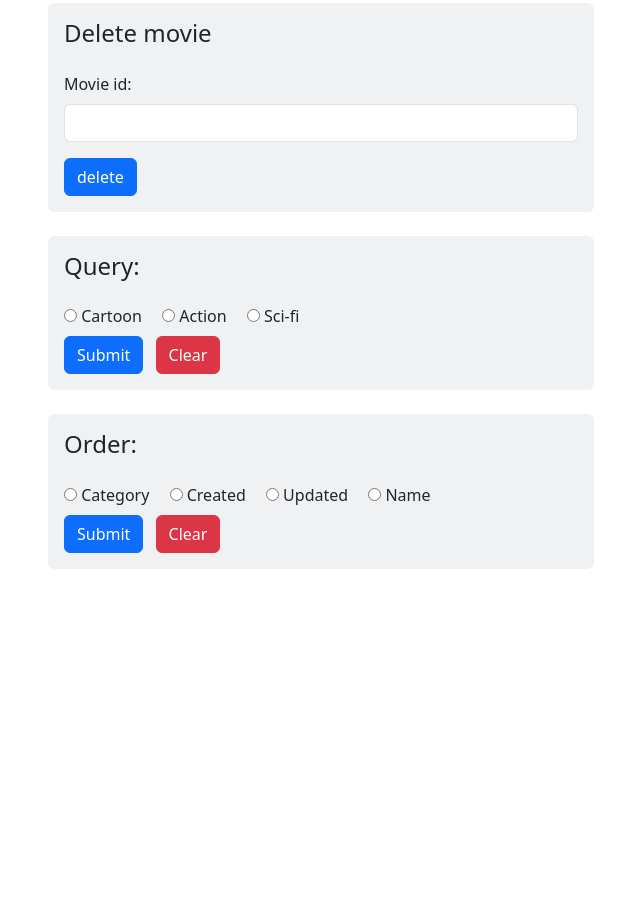
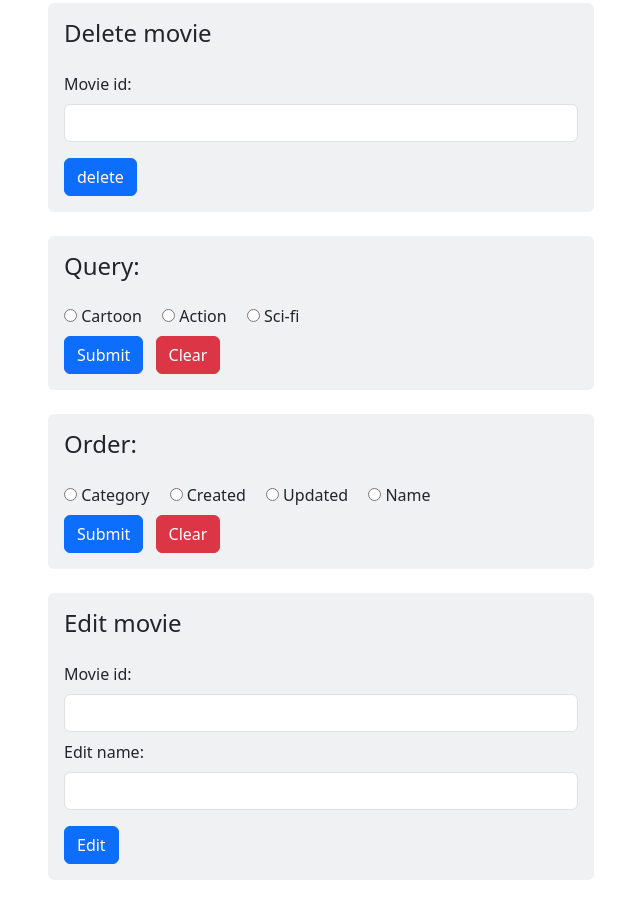
Before and after one commit to ariframaps/notnotion, a website built with webpack: page dist/index.html in a window 1280 px wide. Shown: the part 452-1370 px from the top of the page, without its empty margins (34-674 px from the left). Before the commit the page ends 1093 px from the top, so only its background shows below. Built offline with nearby package versions, Linux system fonts and the light colour scheme; some packages are replaced by stand-ins of ours; no server answers; the database is empty.

Commit message:
edit movie form interface

```diff
--- a/dist/index.html
+++ b/dist/index.html
@@ -83,6 +83,20 @@
                     <button type="submit" class="btn btn-primary">Submit</button>
                     <button id="clearOrder" class="btn btn-danger ms-2">Clear</button>
                 </form>
+
+                <form id="editMov" class="mb-4 bg-secondary bg-opacity-10 p-3 rounded-2">
+                    <h4 class="mb-4">Edit movie</h4>
+                    <div class="mb-2">
+                        <label for="editId" class="form-label">Movie id:</label>
+                        <input type="text" class="form-control" id="editId" name="editId">
+                    </div>
+                    <div class="mb-3">
+                        <label for="editName" class="form-label">Edit name:</label>
+                        <input type="text" class="form-control" id="editName" name="editName">
+                    </div>
+
+                    <button type="submit" class="btn btn-primary">Edit</button>
+                </form>
             </div>
 
             <div class="col-6" id="movCardContainer">
```
